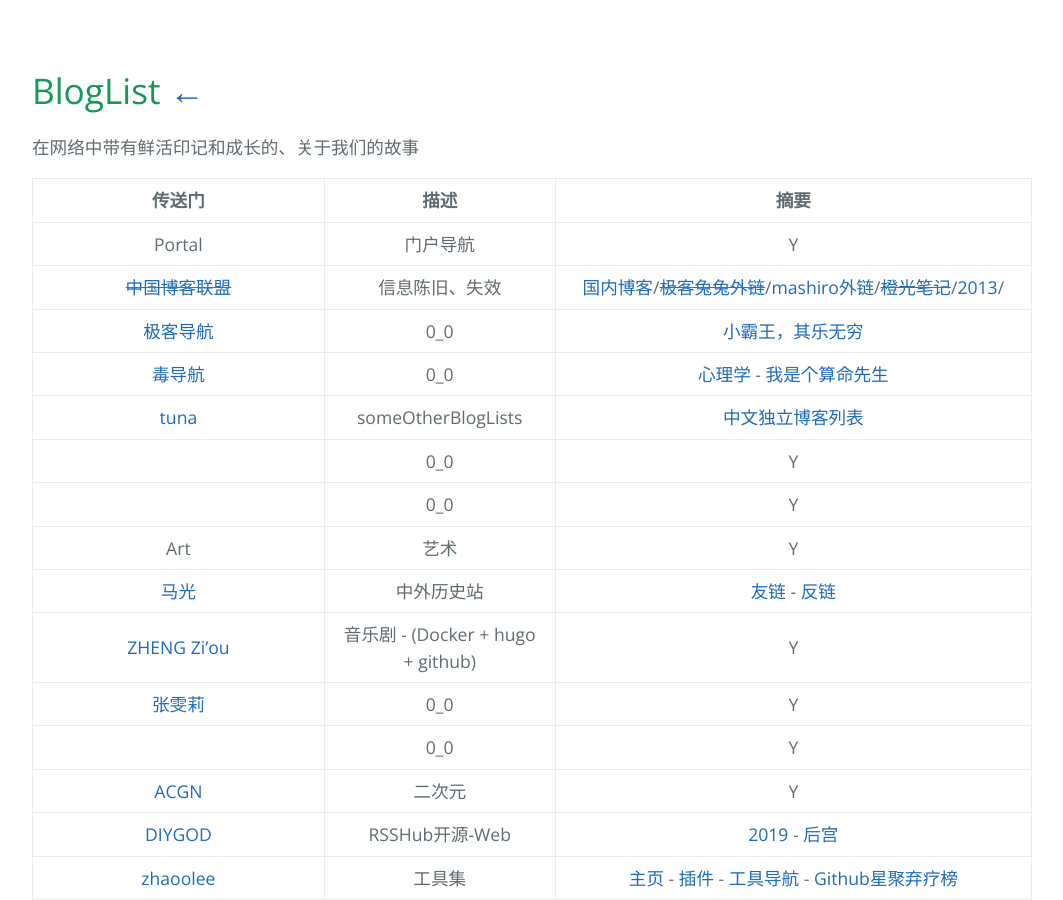
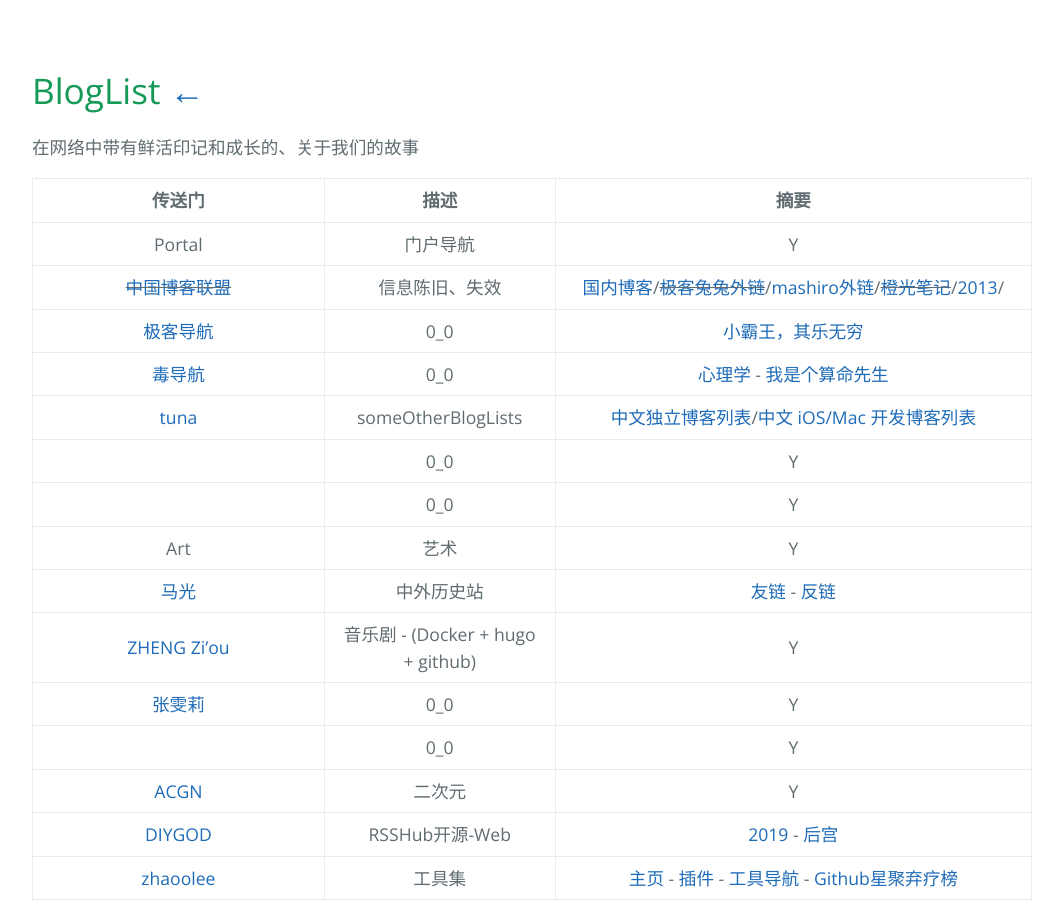
Before and after one commit to AmbroseRen/test, a Jekyll site: the page built from Library/Blog.md, in a window 1280 px wide and 900 px high. Shown: the whole window, without its empty margins (192-1255 px from the left). Built offline with Jekyll 4.4.1, drawn with Linux system fonts in a browser that asks for light colours; our own code applies the rules of GitHub Pages for plain Markdown files; the repository's description, which GitHub fills in, is left out.

Commit message:
Update Blog.md

```diff
--- a/Library/Blog.md
+++ b/Library/Blog.md
@@ -11,7 +11,7 @@
 | ~~[中国博客联盟](https://zgboke.org/)~~ | 信息陈旧、失效 | [国内博客](https://www.zhihu.com/question/19928148)/~~[极客兔兔外链](https://geektutu.com/post/link.html)~~/[mashiro外链](https://mashiro.best/links)/~~[橙光笔记](https://www.kai666666.top/links/)~~/[2013](https://feeds.pub/cn-indie)/[]() |
 | [极客导航](https://geekdocs.cn/?utm_source=quickapp.lovejade.cn) | 0_0 | [小霸王，其乐无穷](https://www.yikm.net/) |
 | [毒导航](https://www.toxic.ltd/) | 0_0 | [心理学](https://www.toxic.ltd/books/xinlixue) - [我是个算命先生](http://wo-xiaoshipin.test.upcdn.net/suanming.html) |
-| [tuna](https://github.com/tuna/blogroll) | someOtherBlogLists | [中文独立博客列表](https://github.com/timqian/chinese-independent-blogs) |
+| [tuna](https://github.com/tuna/blogroll) | someOtherBlogLists | [中文独立博客列表](https://github.com/timqian/chinese-independent-blogs)/[中文 iOS/Mac 开发博客列表](https://github.com/tangqiaoboy/iOSBlogCN) |
 | []() | 0_0 | Y |
 | []() | 0_0 | Y |
 | Art | 艺术 | Y |
```
